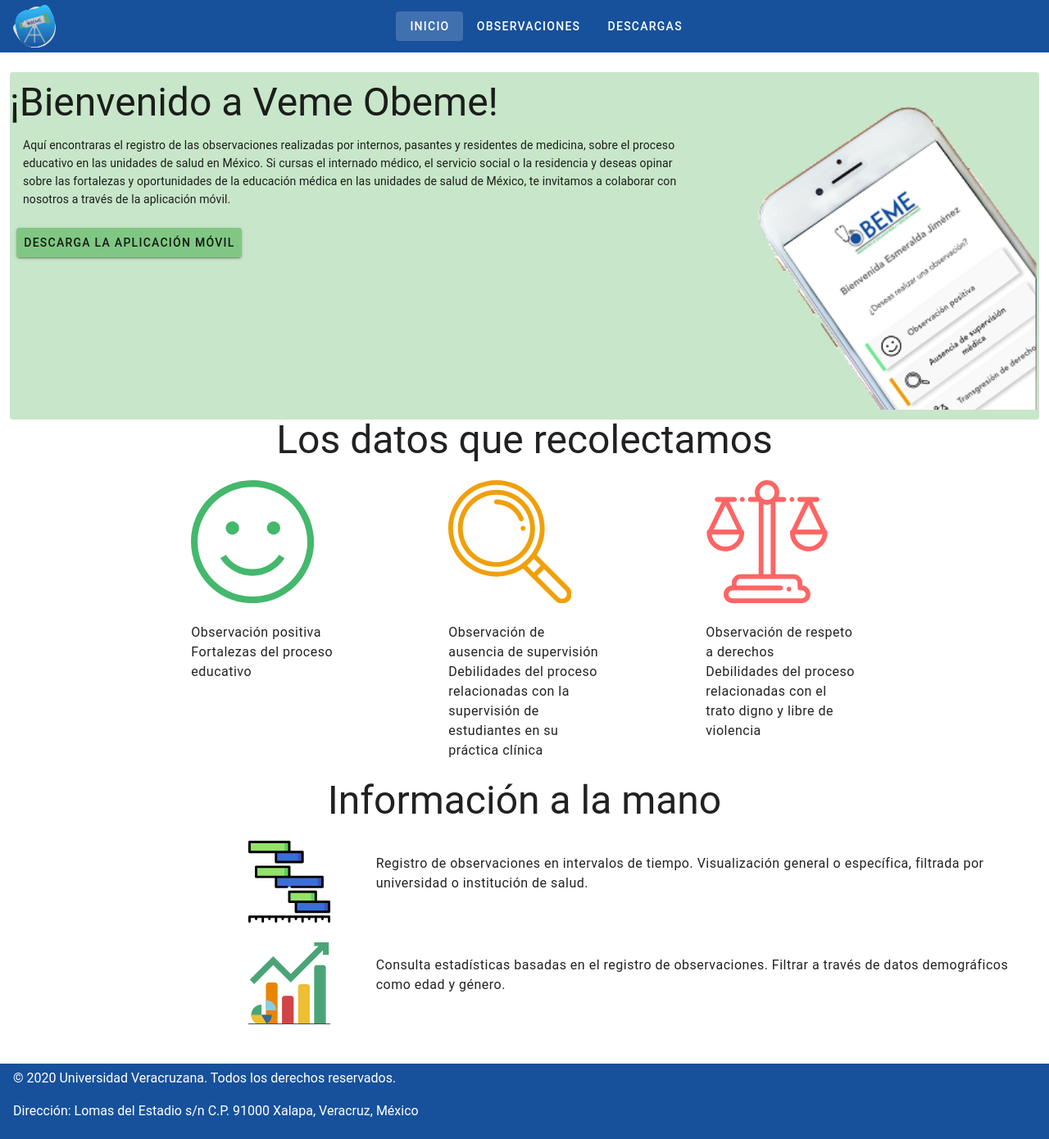
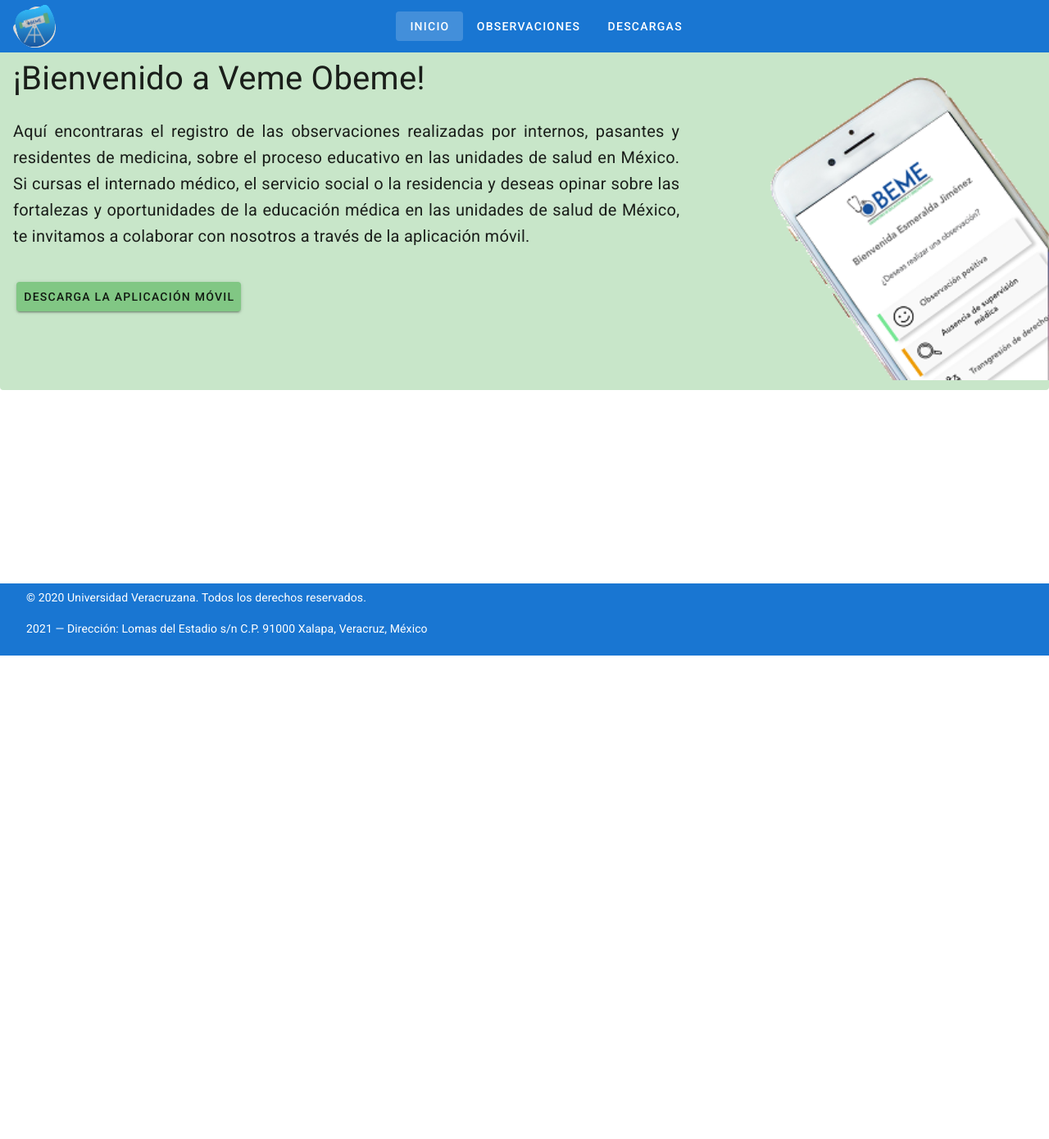
Before and after one commit to juancarlosSH/VemeObeme, a Vue app: page / in a window 1280 px wide. Shown: the whole page at 82% size. After the commit the page ends 800 px from the top, so only its background shows below. Built offline with nearby package versions, Linux system fonts and the light colour scheme.

Commit message:
home page update

```diff
--- a/public/index.html
+++ b/public/index.html
@@ -5,6 +5,8 @@
     <meta http-equiv="X-UA-Compatible" content="IE=edge">
     <meta name="viewport" content="width=device-width,initial-scale=1.0">
     <link rel="icon" href="<%= BASE_URL %>favicon.ico">
+    <link rel="stylesheet" href="https://fonts.googleapis.com/css?family=Roboto:100,300,400,500,700,900">
+    <link rel="stylesheet" href="https://cdn.jsdelivr.net/npm/@mdi/font@latest/css/materialdesignicons.min.css">
     <title>Veme - Obeme</title>
   </head>
   <body>
--- a/src/App.vue
+++ b/src/App.vue
@@ -1,28 +1,47 @@
 <template>
   <v-app>
-    <Header></Header>
+    <v-app-bar app flat color="blue darken-2">
+      <v-img lazy-src="@/assets/icono.svg" max-height="52" max-width="52" src="@/assets/icono.svg"
+      ></v-img>
+      <v-spacer></v-spacer>
+      <v-btn v-for="(link) in links" :key="link" :to="{name: link.route}" text color="white"
+      >{{link.name}}</v-btn>
+      <v-spacer></v-spacer>
+      <!--<v-btn :to="{name: 'Login'}" color="white" outlined rounded
+      >Acceso Administrador</v-btn>-->
+    </v-app-bar>
+
     <v-main>
-      <router-view></router-view>
+      <v-container fluid class="pa-0">
+        <router-view></router-view>
+      </v-container>
     </v-main>
-    <Footer></Footer>
+
+    <v-footer app absolute color="blue darken-2">
+      <v-card-text class="white--text pt-0">
+        © 2020 Universidad Veracruzana. Todos los derechos reservados.
+      </v-card-text>
+      <v-card-text class="white--text pt-0">
+        {{ new Date().getFullYear() }} — Dirección: Lomas del Estadio s/n C.P. 91000 Xalapa, Veracruz, México
+      </v-card-text>
+    </v-footer>
   </v-app>
 </template>
 
 <script lang="ts">
 import Vue from 'vue';
-import Header from './components/Header.vue';
-import Footer from './components/Footer.vue';
 
 export default Vue.extend({
   name: 'App',
 
-  components: {
-    Header,
-    Footer,
-  },
-
   data: () => ({
-
+    links: [
+      {name: 'Inicio', route: 'Home'},
+      {name: 'Observaciones', route: 'Observations'},
+      //{name: 'Estadistícas', route: 'Statistics'},
+      {name: 'Descargas', route: 'Downloads'},
+      //{name: 'Contacto', route: 'Contact'},
+    ],
   }),
 });
 </script>
--- a/src/components/Footer.vue
+++ /dev/null
@@ -1,31 +0,0 @@
-<template>
-  <v-container
-    fluid
-  >
-    <v-footer
-        app
-        absolute
-        inset
-        color="#17519C"
-    >
-      <div>
-        <p class="white--text">
-          © 2020 Universidad Veracruzana. Todos los derechos reservados.
-        </p>
-        <p class="white--text">
-          Dirección: Lomas del Estadio s/n C.P. 91000 Xalapa, Veracruz, México
-        </p>
-      </div>
-    </v-footer>
-  </v-container>
-</template>
-
-<script lang="ts">
-export default {
-  name: "Footer"
-}
-</script>
-
-<style scoped>
-
-</style>
--- a/src/components/Header.vue
+++ /dev/null
@@ -1,50 +0,0 @@
-<template>
-  <v-container>
-    <v-app-bar
-        app
-        flat
-        color="#17519C"
-    >
-      <v-img
-          lazy-src="../assets/icono.svg"
-          max-height="52"
-          max-width="52"
-          src="../assets/icono.svg"
-      ></v-img>
-      <v-spacer></v-spacer>
-      <v-btn
-          v-for="link in links"
-          :key="link"
-          :to="{name: link[1]}"
-          text
-          color="white"
-      >{{link[0]}}</v-btn>
-      <v-spacer></v-spacer>
-<!--      <v-btn
-          :to="{name: 'Login'}"
-          color="white"
-          outlined
-          rounded
-      >Acceso Administrador</v-btn>-->
-    </v-app-bar>
-  </v-container>
-</template>
-
-<script lang="ts">
-export default {
-  name: "Header",
-  data: ()  => ({
-    links: [
-      ['Inicio','Home'],
-      ['Observaciones', 'Observations'],
-      // ['Estadistícas', 'Statistics'],
-      ['Descargas', 'Downloads'],
-      // ['Contacto', 'Contact'],
-    ],
-  }),
-}
-</script>
-
-<style scoped>
-
-</style>
--- a/src/views/Home.vue
+++ b/src/views/Home.vue
@@ -1,38 +1,30 @@
 <template>
-  <v-container fluid>
   <v-card flat color="green lighten-4">
     <v-row>
       <v-col cols="8">
-          <div class="text-md-h3">
-            ¡Bienvenido a Veme Obeme!
-          </div>
-          <v-card-text class="text--primary">
-            Aquí encontraras el registro de las observaciones realizadas por
+        <v-card-title>
+          <h1 class="font-weight-regular">¡Bienvenido a Veme Obeme!</h1>
+        </v-card-title>
+        <v-card-text class="text-justify font-weight-regular pa-4 text-md-h6">
+          <p>Aquí encontraras el registro de las observaciones realizadas por
             internos, pasantes y residentes de medicina, sobre el proceso educativo
             en las unidades de salud en México. Si cursas el internado médico, el
             servicio social o la residencia y deseas opinar sobre las fortalezas y
             oportunidades de la educación médica en las unidades de salud de México,
-            te invitamos a colaborar con nosotros a través de la aplicación móvil.
+            te invitamos a colaborar con nosotros a través de la aplicación móvil.</p>
         </v-card-text>
-          <v-card-actions>
-            <v-btn
-                :to="{name: 'Downloads'}"
-                color="green lighten-2"
+        <v-card-actions class="px-5">
+          <v-btn :to="{name: 'Downloads'}" color="green lighten-2"
           >Descarga la aplicación móvil</v-btn>
         </v-card-actions>
       </v-col>
-        <v-col cols="4">
+      <v-col cols="4" class="d-flex flex-row-reverse">
           <v-img
-              lazy-src="../assets/InicioCel.png"
-              max-height="400"
-              max-width="400"
-              src="../assets/InicioCel.png"
+            lazy-src="../assets/InicioCel.png" max-height="400" max-width="400" src="../assets/InicioCel.png"
           ></v-img>
         </v-col>
     </v-row>
   </v-card>
-    <Welcome></Welcome>
-  </v-container>
 </template>
 
 <script lang="ts">
```
Lines whose indentation alone changed are shown as unchanged.
